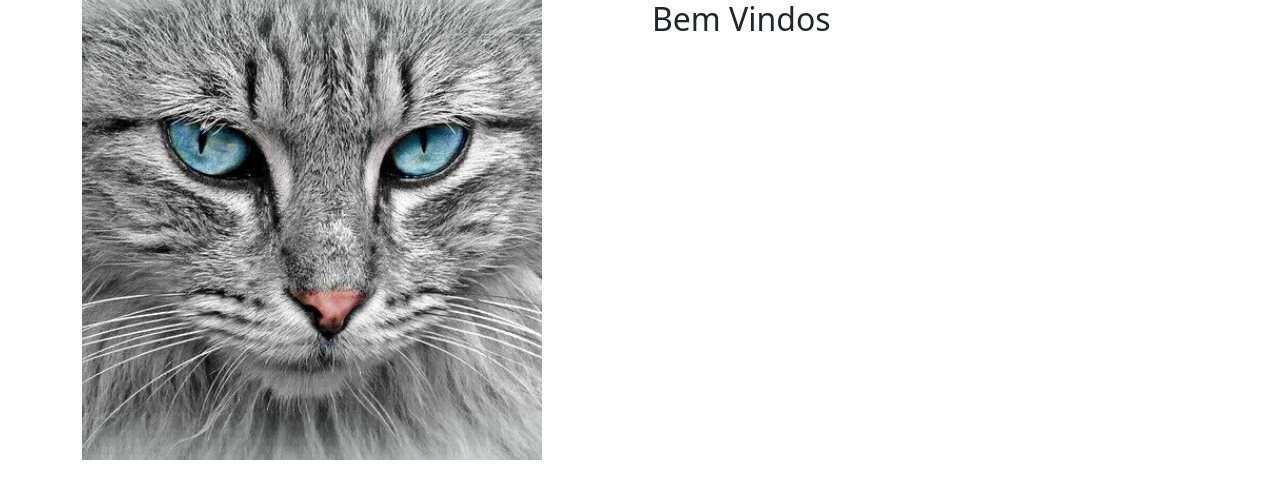
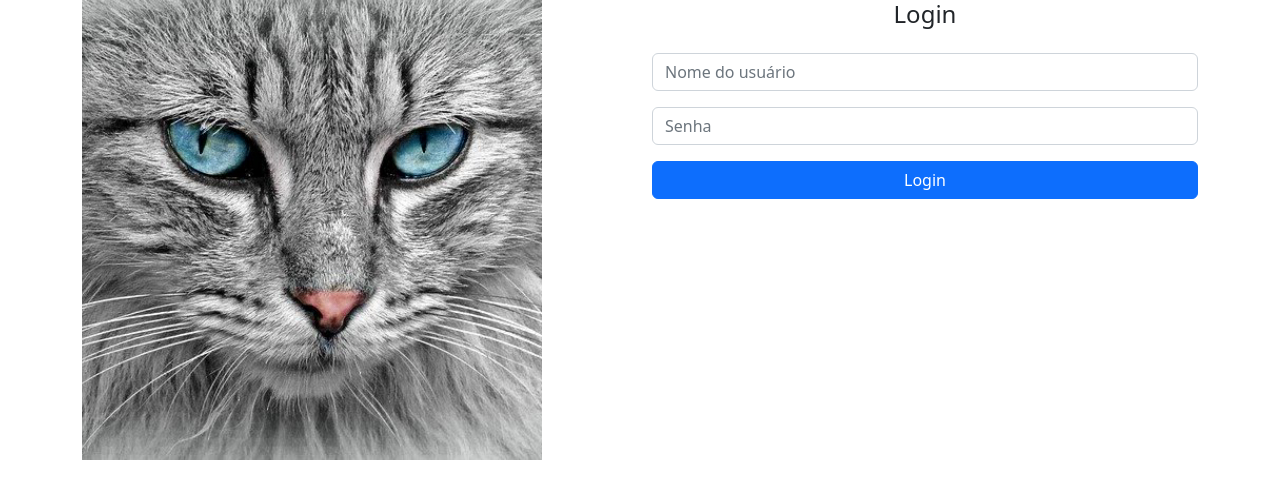
Before and after one commit to lrbarros/angular-alura-gatitobook, an Angular app in the folder gatitobook/: page /home in a window 1280 px wide. Shown: the top 498 px of the page. Built offline with nearby package versions, Linux system fonts and the light colour scheme.

Commit message:
rotas children

```diff
--- a/gatitobook/src/app/home/home.component.html
+++ b/gatitobook/src/app/home/home.component.html
@@ -1,11 +1,14 @@
 
 <div class="container">
   <div class="row">
-    <div class="col-md-6 col-mb-2">
-      <img class="img-fluid d-none d-sm-block" src="assets/img/home.jpg" alt="Imagem de um gato para boas vindas">
+    <div class="col-md-6 mb-2">
+      <img class="img-fluid d-none d-sm-block"
+      src="assets/img/home.jpg"
+      alt="Imagem de um gato para boas vindas"
+      />
     </div>
     <div class="col-md-6">
-      <h2>Bem Vindos</h2>
+      <router-outlet></router-outlet>
     </div>
   </div>
 </div>
--- a/gatitobook/src/app/home/home.module.ts
+++ b/gatitobook/src/app/home/home.module.ts
@@ -3,10 +3,11 @@ import { CommonModule } from '@angular/common';
 
 import { HomeRoutingModule } from './home-routing.module';
 import { HomeComponent } from './home.component';
+import { LoginComponent } from './login/login.component';
 
 
 @NgModule({
-  declarations: [HomeComponent],
+  declarations: [HomeComponent, LoginComponent],
   imports: [
     CommonModule,
     HomeRoutingModule
--- /dev/null
+++ b/gatitobook/src/app/home/login/login.component.html
@@ -0,0 +1,15 @@
+<h4 class="text-center">Login</h4>
+
+<form  class="form mt-4">
+
+  <div class="mb-3">
+    <input type="text" class="form-control" placeholder="Nome do usuário" />
+  </div>
+
+  <div class="mb-3">
+    <input type="password" class="form-control" placeholder="Senha" />
+  </div>
+  <div class="d-grid gap-2">
+    <button class="btn btn-primary">Login</button>
+  </div>
+</form>
--- /dev/null
+++ b/gatitobook/src/app/home/login/login.component.ts
@@ -0,0 +1,15 @@
+import { Component, OnInit } from '@angular/core';
+
+@Component({
+  selector: 'app-login',
+  templateUrl: './login.component.html',
+  styleUrls: ['./login.component.css']
+})
+export class LoginComponent implements OnInit {
+
+  constructor() { }
+
+  ngOnInit(): void {
+  }
+
+}
```
Also changed, not shown: gatitobook/src/app/home/home-routing.module.ts (+10 -2 lines), gatitobook/src/app/home/login/login.component.css (added), 1 other file (tests, documents, lock files or other folders).
